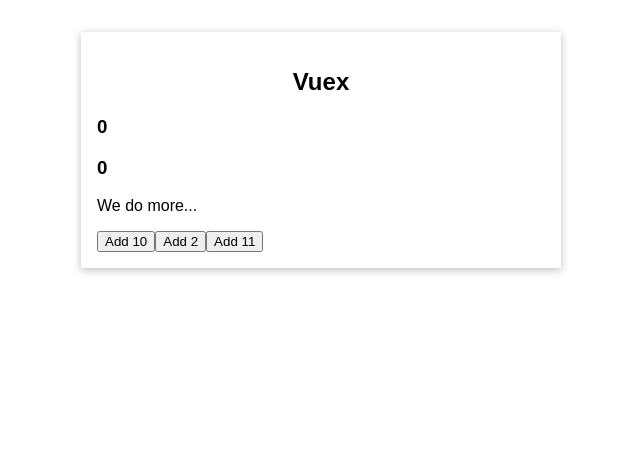
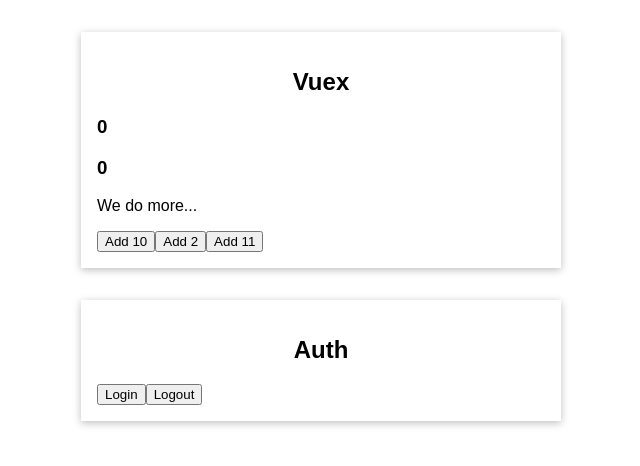
Before and after one commit to lorena-infante/Vue-Exercises, a Vue app in the folder udemy-Vue/vuex-01-starting-setup/: page / in a window 1280 px wide. Shown: the top 466 px of the page, without its empty margins (319-959 px from the left). Built offline with nearby package versions, Linux system fonts and the light colour scheme.

Commit message:
feat: first login component no mutations

```diff
--- a/udemy-Vue/vuex-01-starting-setup/src/App.vue
+++ b/udemy-Vue/vuex-01-starting-setup/src/App.vue
@@ -5,6 +5,9 @@
       <button @click="addOne">Add 10</button>
       <change-counter></change-counter>
     </base-container>
+      <base-container title="Auth">
+        <user-auth></user-auth>
+      </base-container>
 </template>
 
 <script>
@@ -12,13 +15,15 @@
 import TheCounter from './components/TheCounter.vue';
 import ChangeCounter from './components/ChangeCounter.vue';
 import FavoriteValue from './components/FavoriteValue.vue';
+import UserAuth from './components/UserAuth.vue';
 
 export default {
   components: {
     BaseContainer,
     TheCounter,
     ChangeCounter,
-    FavoriteValue
+    FavoriteValue,
+    UserAuth
   },
 
   methods: {
--- /dev/null
+++ b/udemy-Vue/vuex-01-starting-setup/src/components/UserAuth.vue
@@ -0,0 +1,4 @@
+<template>
+  <button>Login</button>
+  <button>Logout</button>
+</template>
```
Also changed, not shown: 1 other file (tests, documents, lock files or other folders).
